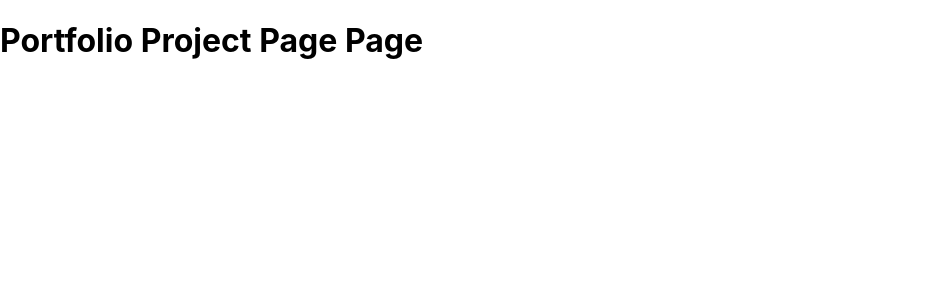
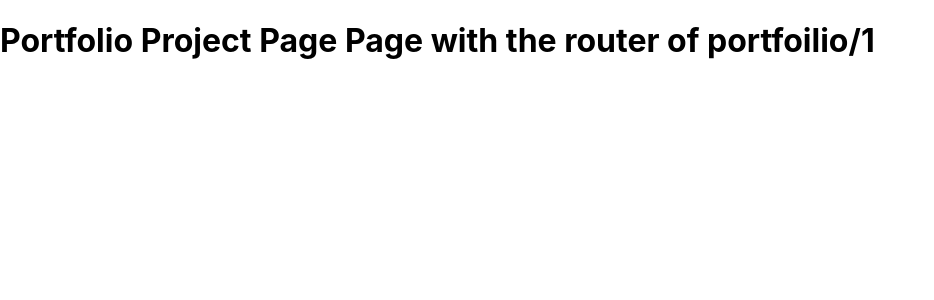
Before and after one commit to aniketicloud/nextjs-course, a Next.js app: page /portfolio/1 in a window 1280 px wide. Shown: the top 300 px of the page, without its empty margins (0-934 px from the left). Built offline with nearby package versions, Linux system fonts and the light colour scheme.

Commit message:
Extracting Dynamic Path Segment Data (Dynamic Routes)

```diff
--- a/pages/portfolio/[projectid].js
+++ b/pages/portfolio/[projectid].js
@@ -1,7 +1,17 @@
+import { useRouter } from "next/router";
+// import withRouter for class based component as a wrapper
+
 const PortfolioProjectPage = () => {
+  const router = useRouter();
+  console.log("pathname: ", router.pathname);
+  console.log("query: ", router.query);
+
   return (
     <div>
-      <h1>Portfolio Project Page Page</h1>
+      <h1>
+        Portfolio Project Page Page with the router of portfoilio/
+        {router.query.projectid}
+      </h1>
     </div>
   );
 };
```
